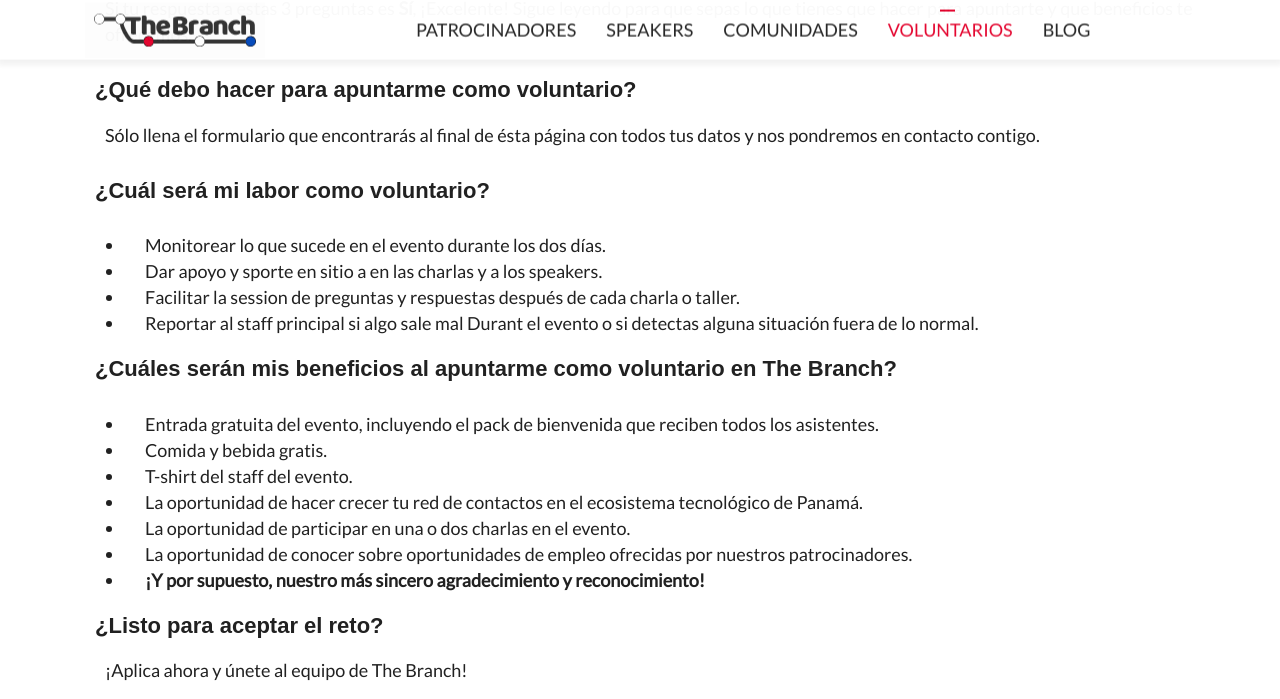
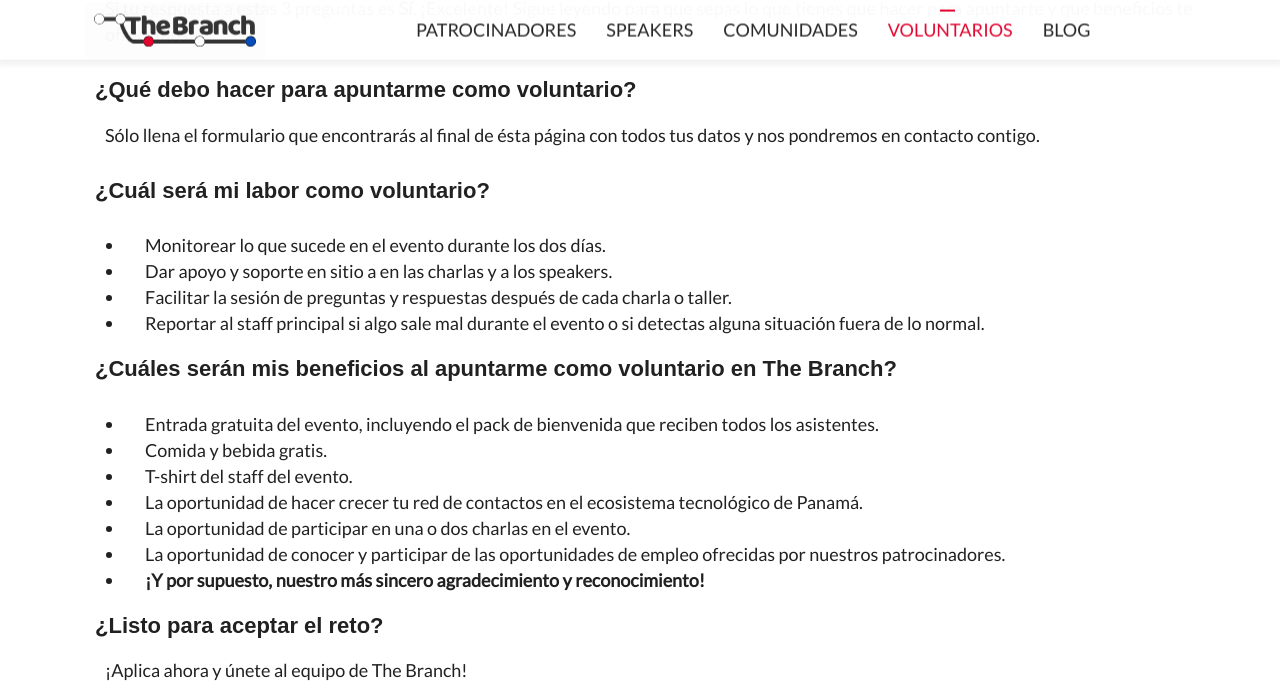
Before and after one commit to marvlm/thebranchconf, a Jekyll site: the page built from _pages/voluntarios.md, in a window 1280 px wide and 900 px high, scrolled down 621 px, cut to the strip 0-699 px from the top of the window. Built offline with Jekyll 4.4.1, drawn with Linux system fonts in a browser that asks for light colours; nearby versions of some CDN libraries; some web fonts are replaced; comment, search, counter and statistics services are not loaded.

Commit message:
Fixed typo errors

```diff
--- a/_pages/voluntarios.md
+++ b/_pages/voluntarios.md
@@ -28,11 +28,11 @@
 
 * Monitorear lo que sucede en el evento durante los dos días.
 
-* Dar apoyo y sporte en sitio a en las charlas y a los speakers.
+* Dar apoyo y soporte en sitio a en las charlas y a los speakers.
 
-* Facilitar la session de preguntas y respuestas después de cada charla o taller.
+* Facilitar la sesión de preguntas y respuestas después de cada charla o taller.
 
-* Reportar al staff principal si algo sale mal Durant el evento o si detectas alguna situación fuera de lo normal.
+* Reportar al staff principal si algo sale mal durante el evento o si detectas alguna situación fuera de lo normal.
 
 #### ¿Cuáles serán mis beneficios al apuntarme como voluntario en The Branch?
 
@@ -46,7 +46,7 @@
 
 * La oportunidad de participar en una o dos charlas en el evento.
 
-* La oportunidad de conocer sobre oportunidades de empleo ofrecidas por nuestros patrocinadores.
+* La oportunidad de conocer y participar de las oportunidades de empleo ofrecidas por nuestros patrocinadores.
 
 * **¡Y por supuesto, nuestro más sincero agradecimiento y reconocimiento!**
 
```
